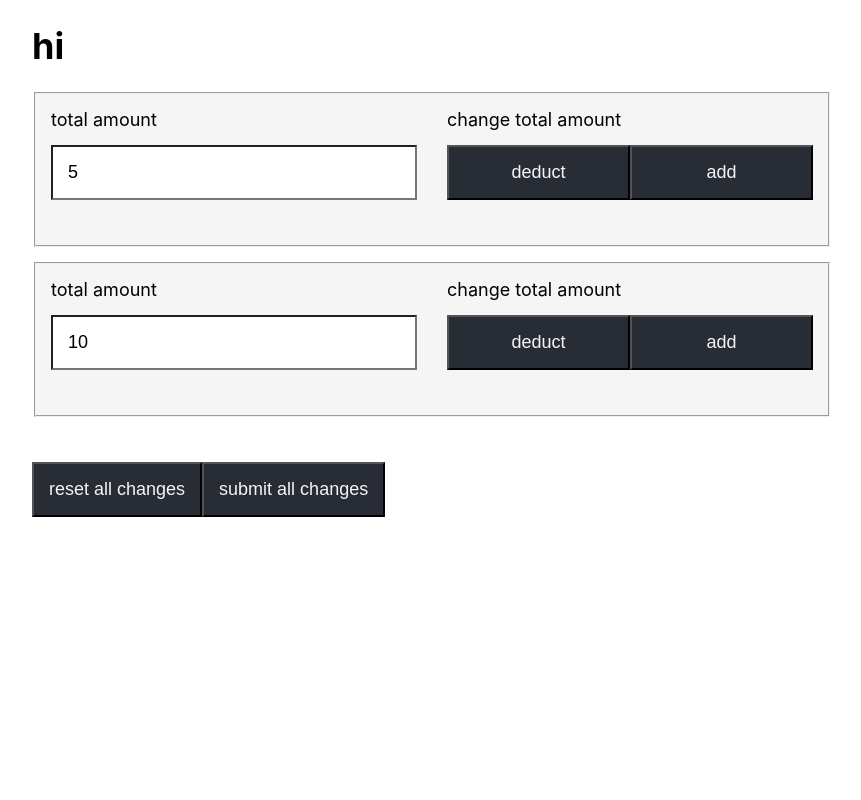
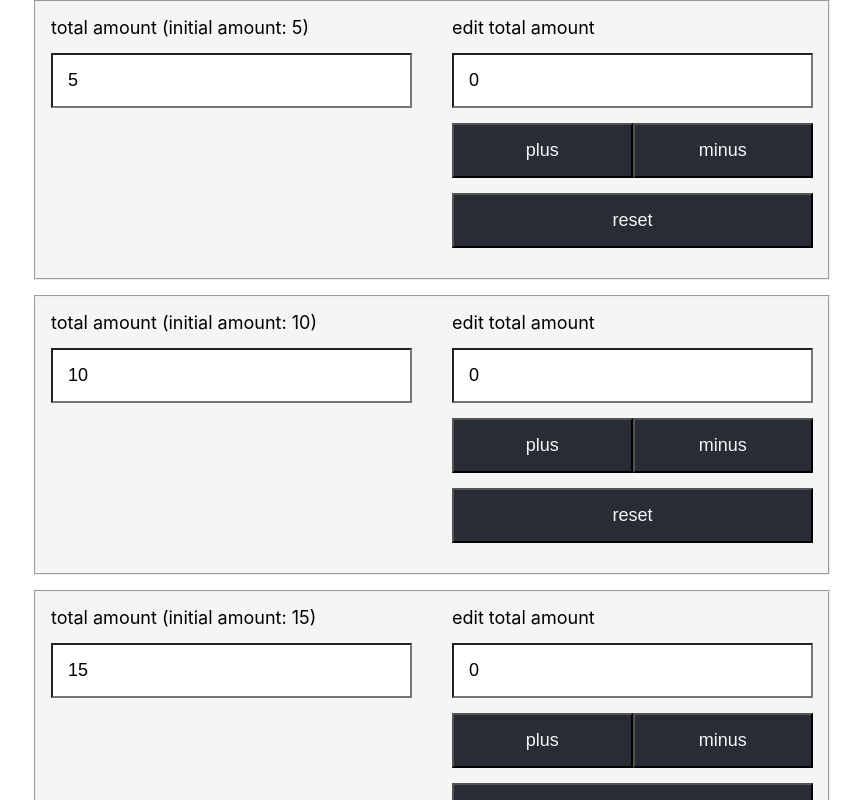
Before and after one commit to SokJang/controlled-inputs, a React (Create React App) app: page / in a window 1280 px wide. Shown: the top 800 px of the page, without its empty margins (208-1069 px from the left). Built offline with nearby package versions, Linux system fonts and the light colour scheme.

Commit message:
simplified components and lifting state up

```diff
--- a/src/App.css
+++ b/src/App.css
@@ -41,7 +41,7 @@ fieldset {
 .edit-container {
   display: flex;
   flex-direction: column;
-  width: calc(50% - 15px);
+  width: calc(50% - 20px);
 }
 
 .edit-math-container,
@@ -49,8 +49,7 @@ fieldset {
   display: flex;
   flex-direction: column;
 }
-.edit-math-container > span > button,
-.edit-default-container > span > button {
+.edit-container > span > button {
   width: 50%;
 }
 
--- a/src/App.js
+++ b/src/App.js
@@ -1,5 +1,5 @@
 import React from "react";
-import { Product } from "./components/fieldset/";
+import { Product } from "./components/fieldset_new/Product";
 import { CtaContainer } from "./components/cta";
 import "./App.css";
 
@@ -9,16 +9,19 @@ function App(products) {
   ));
 
   const handleSubmit = (e) => {
-    alert("how do i get the data: later task");
-    console.log(`${product.id}: ${product.totalAmount}`);
-    console.log(product);
+    console.log("ship current amount values: later task");
     e.preventDefault();
   };
+
+  const handleReset = (e) => {
+    console.log("reset current amount values: later task");
+    e.preventDefault();
+  };
+
   return (
     <div className="App">
       <main>
-        <h1>hi</h1>
-        <form onSubmit={handleSubmit}>
+        <form onSubmit={handleSubmit} onReset={handleReset}>
           {product}
           <CtaContainer />
         </form>
--- /dev/null
+++ b/src/components/fieldset_new/Product.js
@@ -0,0 +1,51 @@
+import React, { useState } from "react";
+import { DisplayContainer } from "./displayContainer";
+
+export const Product = (props) => {
+  const totalAmount = props.product.totalAmount;
+  const id = props.product.id;
+
+  const initial = totalAmount;
+  const [number, setNumber] = useState(0);
+  const [count, setCount] = useState(initial);
+  const add = (number) => parseInt(count, 10) + parseInt(number, 10);
+  const deduct = (number) => parseInt(count, 10) - parseInt(number, 10);
+
+  return (
+    <fieldset>
+      <legend className="visually-hidden" content="headline fieldset" />
+      <span className="container">
+        <DisplayContainer id={id} initial={initial} count={count} />
+        <span className="edit-container">
+          <label htmlFor={`input-${id}-add-amount`}>edit total amount</label>
+          <input
+            id={`input-${id}-add-amount`}
+            type="number"
+            value={number}
+            onChange={(e) => setNumber(e.target.value)}
+          />
+          <span>
+            <button type="button" onClick={(e) => setCount(() => add(number))}>
+              plus
+            </button>
+            <button
+              type="button"
+              onClick={(e) => setCount(() => deduct(number))}
+            >
+              minus
+            </button>
+          </span>
+          <button
+            type="button"
+            onClick={() => {
+              setNumber(0);
+              setCount(initial);
+            }}
+          >
+            reset
+          </button>
+        </span>
+      </span>
+    </fieldset>
+  );
+};
--- /dev/null
+++ b/src/components/fieldset_new/displayContainer.js
@@ -0,0 +1,21 @@
+import React from "react";
+
+export const DisplayContainer = (props) => {
+  const count = props.count;
+  const id = props.id;
+  const initial = props.initial;
+
+  return (
+    <span className="display-container">
+      <label htmlFor={`readOnly-${id}-total-amount`}>
+        total amount (initial amount: {initial})
+      </label>
+      <input
+        id={`readOnly-${id}-total-amount`}
+        type="number"
+        value={count}
+        readOnly
+      />
+    </span>
+  );
+};
--- a/src/index.js
+++ b/src/index.js
@@ -13,6 +13,10 @@ const products = [
     id: "2",
     totalAmount: "10",
   },
+  {
+    id: "4",
+    totalAmount: "15",
+  },
 ];
 
 ReactDOM.render(
```
Also changed, not shown: src/components/fieldset_new/editContainer.js (added, +40 -0 lines).
